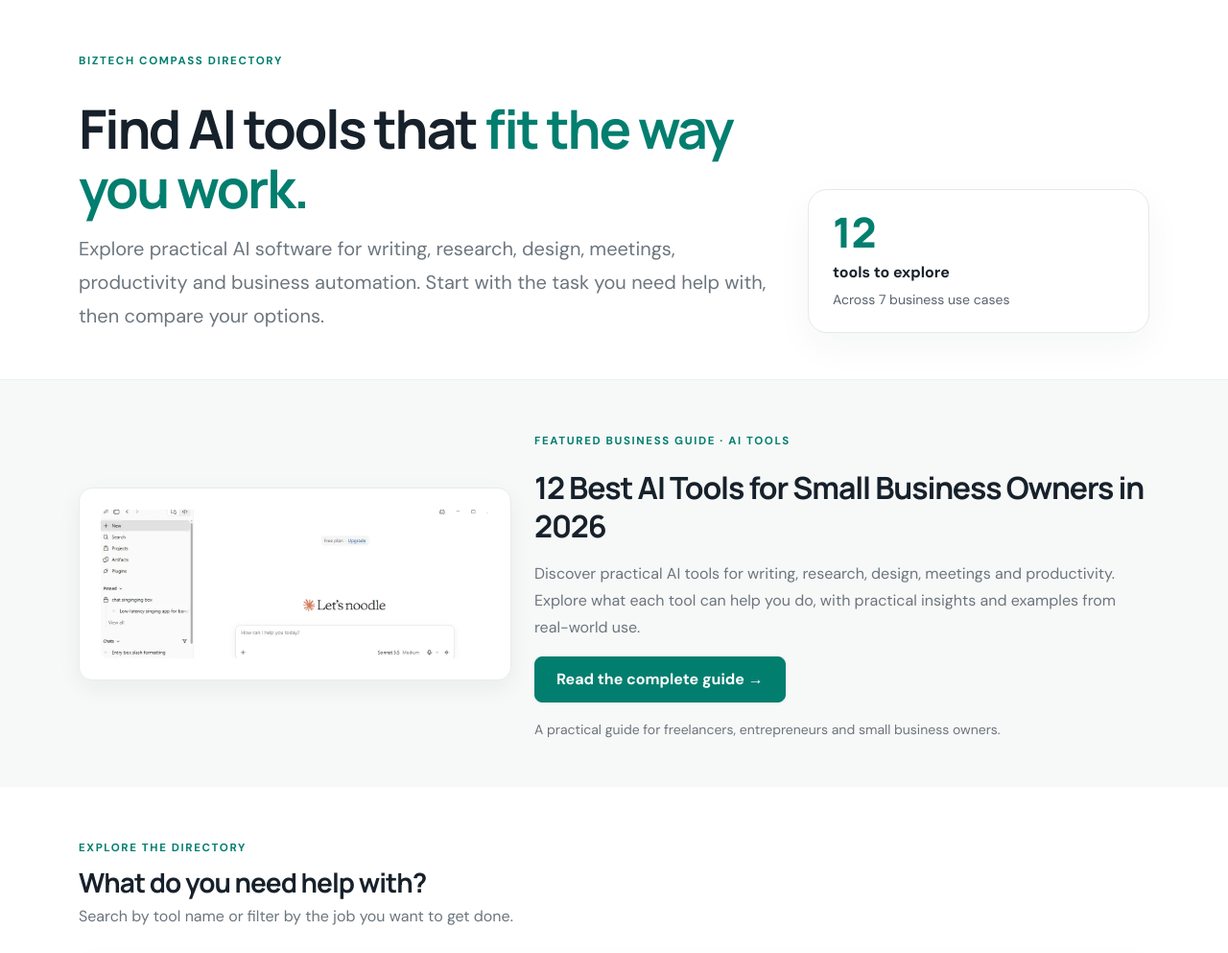
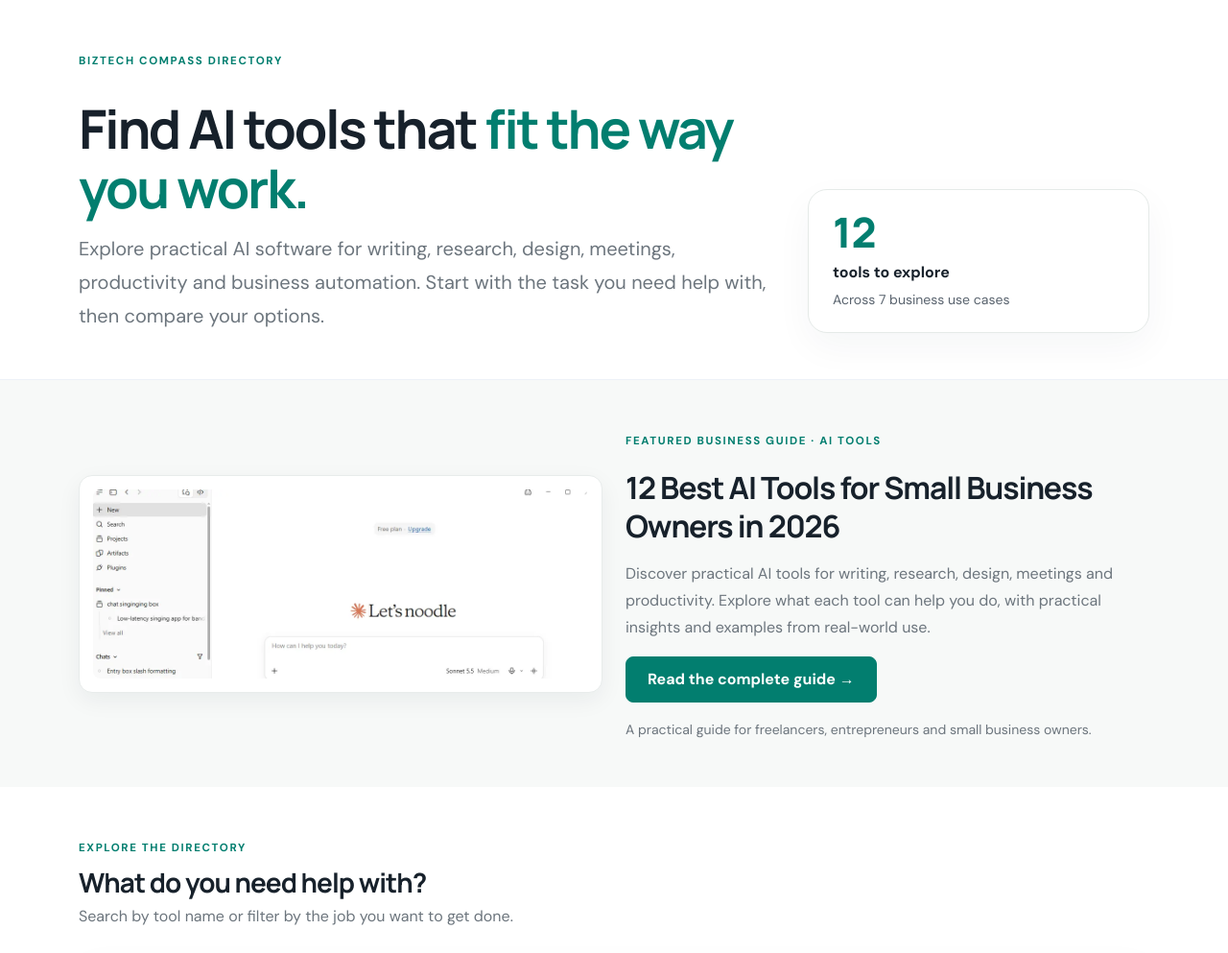
Before and after one commit to Victordavic/the-ai-business-guide, a plain HTML site: page ai-tools.html in a window 1280 px wide. Shown: the part 77-1070 px from the top of the page at 96% size. Drawn offline with nearby package versions, Linux system fonts and the light colour scheme.

Commit message:
Update ai-tools.html

```diff
--- a/ai-tools.html
+++ b/ai-tools.html
@@ -48,8 +48,8 @@
   <div class="container">
     <div class="row align-items-center g-4">
 
-      <div class="col-lg-5">
-        <div style="background:#FFFFFF; border:1px solid #E8ECEB; border-radius:14px; padding:22px; box-shadow:0 8px 24px rgba(23,33,43,0.06);">
+      <div class="col-lg-6">
+        <div style="background:#FFFFFF; border:1px solid #E8ECEB; border-radius:14px; padding:14px; box-shadow:0 8px 24px rgba(23,33,43,0.06);">
           <img
             src="assets/images/claude-interface.webp"
             alt="Claude AI assistant interface featured in the guide to AI tools for small businesses"
@@ -61,7 +61,7 @@
         </div>
       </div>
 
-      <div class="col-lg-7">
+      <div class="col-lg-6">
         <span class="eyebrow">FEATURED BUSINESS GUIDE · AI TOOLS</span>
 
         <h2 class="fw-bold mt-3">
```
